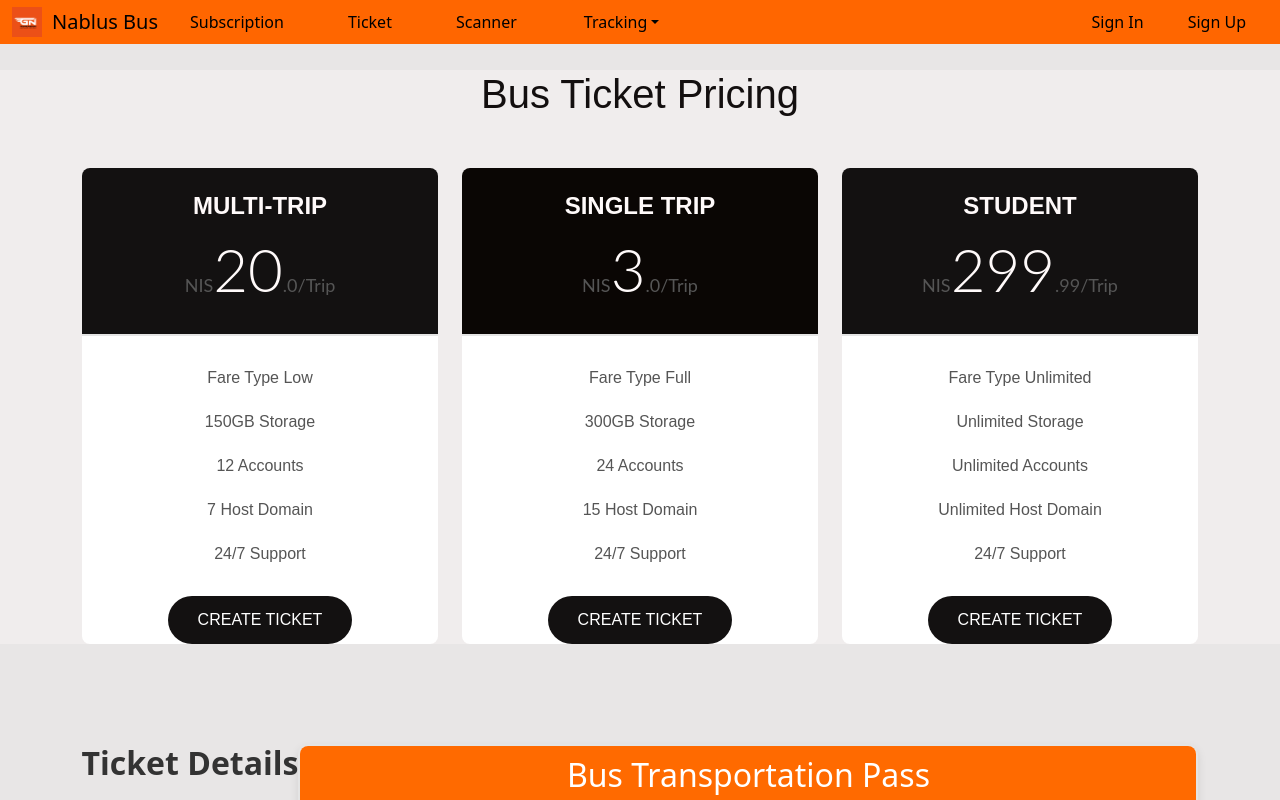
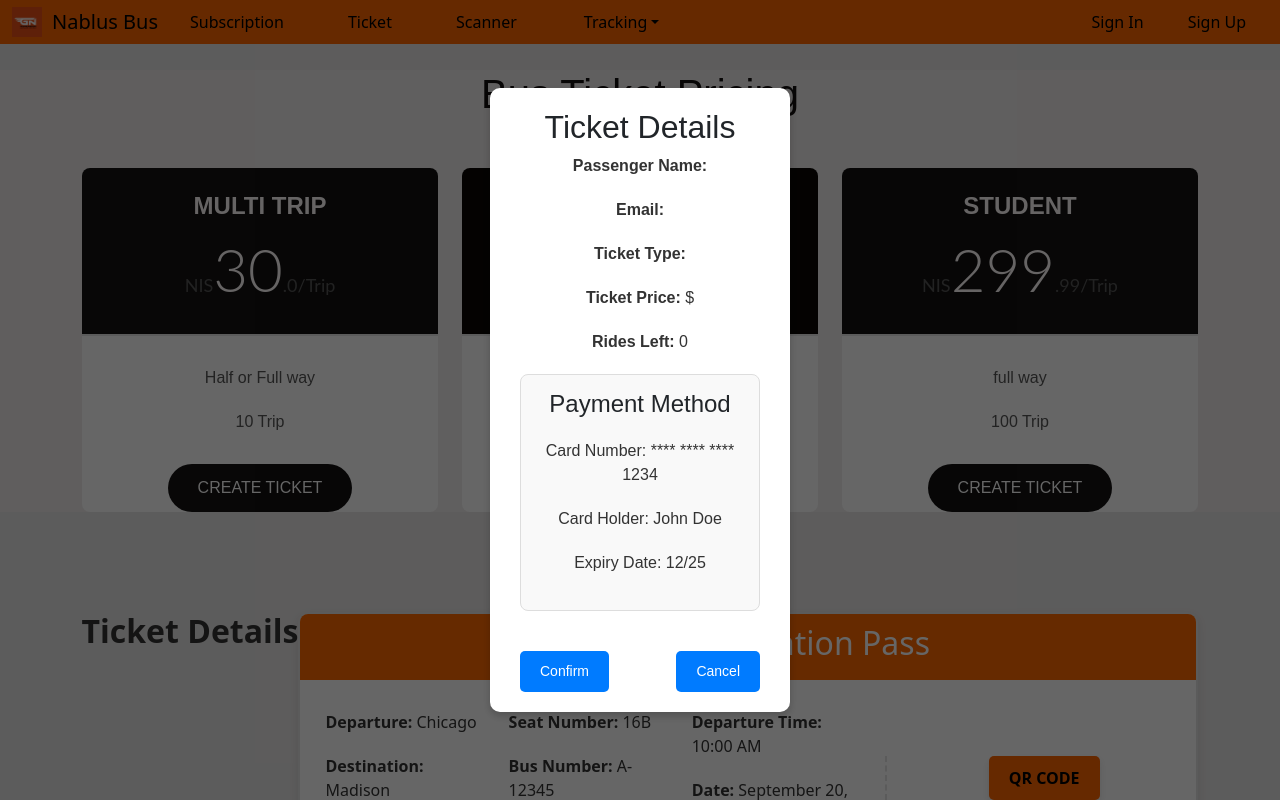
Before and after one commit to omarPALE/NablusBus, a React (Vite) app in the folder web/client/login/: page /subscription in a window 1280 px wide. Shown: the top 800 px of the page. Built offline with nearby package versions, Linux system fonts and the light colour scheme.

Commit message:
add payment method card and edit get ticket pop up

```diff
--- a/web/client/login/component/Subscription-component/PricingTable.jsx
+++ b/web/client/login/component/Subscription-component/PricingTable.jsx
@@ -1,18 +1,24 @@
 import { useState, useEffect, useRef } from "react";
+import TicketPopUp from "../pop-ups/Ticket-Popup";
+import { useNavigate } from "react-router-dom";
+import PropType from "prop-types";
 import axios from "axios";
 import "./Ticket.css";
-import TicketPopUp from "../pop-ups/Ticket-Popup";
-
-const PricingTable = () => {
+const PricingTable = (props) => {
   const [pricingData, setPricingData] = useState([]);
   const ticketRef = useRef(null);
   const pricingRef = useRef(null);
+  const navigate = useNavigate();
 
-  const [isPopupOpen, setIsPopupOpen] = useState(false);
+  const [isPopupOpen, setIsPopupOpen] = useState(true);
+  const [isMsgPopupOpen, setIsMsgPopupOpen] = useState(false);
+
   const [ticketData, setTicketData] = useState({
+    userName: "",
     user_id: "",
     type: "",
     rides_left: 0,
+    qr_code: "",
   });
   const [responseMessage, setResponseMessage] = useState("");
 
@@ -35,34 +41,25 @@ const PricingTable = () => {
     const fetchData = async () => {
       const data = [
         {
-          id: 1,
-          plan: "Multi-Trip",
-          price: 20,
-          FareType: "Low",
-          storage: "150GB",
-          accounts: 12,
-          domains: 7,
-          support: "24/7",
+          user_id: 1,
+          plan: "Multi Trip",
+          price: 30,
+          TicketType: "Half or Full",
+          trip_left: 10,
         },
         {
           id: 2,
           plan: "Single Trip",
           price: 3,
-          FareType: "Full",
-          storage: "300GB",
-          accounts: 24,
-          domains: 15,
-          support: "24/7",
+          TicketType: "Half or Full",
+          trip_left: 1,
         },
         {
           id: 3,
           plan: "Student",
           price: 299.99,
-          FareType: "Unlimited",
-          storage: "Unlimited",
-          accounts: "Unlimited",
-          domains: "Unlimited",
-          support: "24/7",
+          TicketType: "full",
+          trip_left: 100,
         },
       ];
       setPricingData(data);
@@ -95,6 +92,19 @@ const PricingTable = () => {
       if (ticketRef.current) observer.unobserve(ticketRef.current);
     };
   }, []);
+
+  const handleCreateTicket = () => {
+    if (!props.userState.loggedIn) {
+      setIsMsgPopupOpen(true);
+      setTimeout(() => {
+        setIsMsgPopupOpen(false);
+        navigate("/login"); // Redirect to the sign-in page after showing the popup
+      }, 1500); // Adjust the timeout as needed
+    } else {
+      // Proceed with creating the ticket
+      setIsPopupOpen(true);
+    }
+  };
 
   return (
     <div id="generic_price_table">
@@ -134,24 +144,15 @@ const PricingTable = () => {
                   <div className="generic_feature_list">
                     <ul>
                       <li>
-                        Fare Type <span>{plan.FareType}</span>
+                        <span>{plan.TicketType}</span> way
                       </li>
                       <li>
-                        <span>{plan.storage}</span> Storage
-                      </li>
-                      <li>
-                        <span>{plan.accounts}</span> Accounts
-                      </li>
-                      <li>
-                        <span>{plan.domains}</span> Host Domain
-                      </li>
-                      <li>
-                        <span>{plan.support}</span> Support
+                        <span>{plan.trip_left}</span> Trip
                       </li>
                     </ul>
                   </div>
                   <div className="generic_price_btn clearfix">
-                    <a href="#" onClick={() => setIsPopupOpen(true)}>
+                    <a href="#" onClick={handleCreateTicket}>
                       Create Ticket
                     </a>
                   </div>
@@ -167,12 +168,25 @@ const PricingTable = () => {
         isPopupOpen={isPopupOpen}
         setIsPopupOpen={setIsPopupOpen}
         ticketData={ticketData}
+        userState={props.userState}
         setTicketData={setTicketData}
         handleGenerateTicket={handleGenerateTicket}
         responseMessage={responseMessage}
       />
+
+      {isMsgPopupOpen && (
+        <div className="popup-overlay">
+          <div className="popup-content">
+            <p>You need to sign in to create a ticket!</p>
+          </div>
+        </div>
+      )}
     </div>
   );
 };
 
+PricingTable.propTypes = {
+  userState: PropType.object,
+};
+
 export default PricingTable;
--- a/web/client/login/component/Subscription-component/Ticket.css
+++ b/web/client/login/component/Subscription-component/Ticket.css
@@ -369,3 +369,71 @@ ticket Description
   font-size: 1rem;
   line-height: 1.8;
 }
+
+/* msg pop up styles */
+
+/* .popup {
+  position: fixed;
+  top: 50%;
+  left: 50%;
+  transform: translate(-50%, -50%);
+  background: #fff;
+  border: 1px solid #ddd;
+  border-radius: 8px;
+  padding: 20px;
+  box-shadow: 0px 4px 6px rgba(0, 0, 0, 0.1);
+  z-index: 1000;
+  text-align: center;
+  font-family: Arial, sans-serif;
+}
+
+.popup p {
+  margin: 0;
+  font-size: 16px;
+  color: #333;
+} */
+
+/* Fullscreen overlay for the popup */
+.popup-overlay {
+  position: fixed;
+  top: 0;
+  left: 0;
+  width: 100%;
+  height: 100%;
+  background: rgba(0, 0, 0, 0.6); /* Semi-transparent black background */
+  z-index: 1000; /* Make sure it's above everything */
+  display: flex;
+  justify-content: center;
+  align-items: center;
+}
+
+/* Content of the popup */
+.popup-content {
+  background: white;
+  border-radius: 10px;
+  padding: 20px 30px;
+  text-align: center;
+  box-shadow: 0 4px 8px rgba(0, 0, 0, 0.2);
+  width: 300px;
+  max-width: 90%;
+}
+
+.popup-content p {
+  font-size: 16px;
+  color: #333;
+  margin-bottom: 20px;
+}
+
+.popup-content button {
+  padding: 10px 20px;
+  background-color: #007bff;
+  color: white;
+  border: none;
+  border-radius: 5px;
+  font-size: 14px;
+  cursor: pointer;
+}
+
+.popup-content button:hover {
+  background-color: #0056b3;
+}
--- a/web/client/login/component/Subscription.jsx
+++ b/web/client/login/component/Subscription.jsx
@@ -1,12 +1,17 @@
 import TicketSection from "./Subscription-component/Ticket-section";
 import TicketBenefits from "./Subscription-component/Description-component";
 import PricingTable from "./Subscription-component/PricingTable";
-export default function Subscription() {
+import PropType from "prop-types";
+export default function Subscription(props) {
   return (
     <div>
-      <PricingTable />
+      <PricingTable userState={props.userState} />
       <TicketSection />
       <TicketBenefits />
     </div>
   );
 }
+
+Subscription.propTypes = {
+  userState: PropType.object.isRequired,
+};
--- a/web/client/login/component/pop-ups/Ticket-Popup.jsx
+++ b/web/client/login/component/pop-ups/Ticket-Popup.jsx
@@ -1,63 +1,50 @@
-import "./ticket-popups.css"; // Create a separate CSS file for styling the popup
+import "./ticket-popups.css"; // Import your CSS
 import PropTypes from "prop-types";
 
 const TicketPopUp = ({
   isPopupOpen,
   setIsPopupOpen,
   ticketData,
-  setTicketData,
+  userState,
   handleGenerateTicket,
   responseMessage,
 }) => {
-  if (!isPopupOpen) return null; // Don't render the popup if it isn't open
+  if (!isPopupOpen) return null; // Don't render the popup if it's not open
 
   return (
     <div className="popup-overlay">
       <div className="popup-content">
-        <h2>Create Ticket</h2>
+        <h2>Ticket Details</h2>
 
-        {/* Ticket Fields */}
-        <div className="form-group">
-          <label>
-            User ID:
-            <input
-              type="text"
-              value={ticketData.user_id}
-              onChange={(e) =>
-                setTicketData({ ...ticketData, user_id: e.target.value })
-              }
-            />
-          </label>
+        {/* User Information */}
+        <div className="info-section">
+          <p>
+            <strong>Passenger Name:</strong> {userState.username}
+          </p>
+          <p>
+            <strong>Email:</strong> {userState.email}
+          </p>
         </div>
 
-        <div className="form-group">
-          <label>
-            Ticket Type:
-            <select
-              value={ticketData.type}
-              onChange={(e) =>
-                setTicketData({ ...ticketData, type: e.target.value })
-              }
-            >
-              <option value="">Select Type</option>
-              <option value="multi-trip">Multi-Trip</option>
-              <option value="single-trip">Single Trip</option>
-              <option value="student">Student</option>
-            </select>
-          </label>
+        {/* Ticket Information */}
+        <div className="info-section">
+          <p>
+            <strong>Ticket Type:</strong> {ticketData.type}
+          </p>
+          <p>
+            <strong>Ticket Price:</strong> ${ticketData.price}
+          </p>
+          <p>
+            <strong>Rides Left:</strong> {ticketData.rides_left}
+          </p>
         </div>
 
-        <div className="form-group">
-          <label>
-            Rides Left:
-            <input
-              type="number"
-              value={ticketData.rides_left}
-              onChange={(e) =>
-                setTicketData({ ...ticketData, rides_left: e.target.value })
-              }
-            />
-          </label>
+        {/* Payment Details Card */}
+        <div className="payment-card">
+          <h3>Payment Method</h3>
+          <p>Card Number: **** **** **** 1234</p>
+          <p>Card Holder: John Doe</p>
+          <p>Expiry Date: 12/25</p>
         </div>
 
         {/* Confirm and Cancel Buttons */}
@@ -73,6 +60,7 @@ const TicketPopUp = ({
           </button>
         </div>
 
+        {/* Response Message */}
         {responseMessage && (
           <p className="response-message">{responseMessage}</p>
         )}
@@ -84,8 +72,15 @@ const TicketPopUp = ({
 TicketPopUp.propTypes = {
   isPopupOpen: PropTypes.bool.isRequired,
   setIsPopupOpen: PropTypes.func.isRequired,
-  ticketData: PropTypes.object.isRequired,
-  setTicketData: PropTypes.func.isRequired,
+  ticketData: PropTypes.shape({
+    type: PropTypes.string,
+    price: PropTypes.number,
+    rides_left: PropTypes.number,
+  }).isRequired,
+  userState: PropTypes.shape({
+    username: PropTypes.string,
+    email: PropTypes.string,
+  }).isRequired,
   handleGenerateTicket: PropTypes.func.isRequired,
   responseMessage: PropTypes.string,
 };
--- a/web/client/login/component/pop-ups/ticket-popups.css
+++ b/web/client/login/component/pop-ups/ticket-popups.css
@@ -1,11 +1,10 @@
-/* PopUp Component Styling */
 .popup-overlay {
   position: fixed;
   top: 0;
   left: 0;
-  width: 100vw;
-  height: 100vh;
-  background-color: rgba(0, 0, 0, 0.5);
+  width: 100%;
+  height: 100%;
+  background: rgba(0, 0, 0, 0.6);
   display: flex;
   justify-content: center;
   align-items: center;
@@ -13,50 +12,51 @@
 }
 
 .popup-content {
-  background-color: #fff;
+  background: white;
+  border-radius: 10px;
   padding: 20px;
-  border-radius: 10px;
+  text-align: left;
   width: 400px;
   box-shadow: 0 4px 8px rgba(0, 0, 0, 0.2);
 }
 
-.popup-content h2 {
-  text-align: center;
+.info-section {
+  margin-bottom: 15px;
+}
+
+.info-section p {
+  margin: 5px 0;
+}
+
+.payment-card {
+  background: #f9f9f9;
+  padding: 15px;
+  border-radius: 8px;
+  border: 1px solid #ddd;
   margin-bottom: 20px;
 }
 
-.form-group {
-  margin-bottom: 15px;
-}
-
-.form-group label {
-  display: block;
-  font-weight: bold;
-  margin-bottom: 5px;
-}
-
-.form-group input,
-.form-group select {
-  width: 100%;
-  padding: 8px;
-  margin: 5px 0;
-  border: 1px solid #ccc;
-  border-radius: 5px;
+.payment-card h3 {
+  margin: 0 0 10px;
 }
 
 .popup-buttons {
-  text-align: center;
-  margin-top: 20px;
+  display: flex;
+  justify-content: space-between;
+}
+
+.confirm-button,
+.cancel-button {
+  padding: 10px 20px;
+  border: none;
+  border-radius: 5px;
+  font-size: 14px;
+  cursor: pointer;
 }
 
 .confirm-button {
-  padding: 10px 20px;
   background-color: #28a745;
-  color: #fff;
-  border: none;
-  border-radius: 5px;
-  cursor: pointer;
-  margin-right: 10px;
+  color: white;
 }
 
 .confirm-button:hover {
@@ -64,12 +64,8 @@
 }
 
 .cancel-button {
-  padding: 10px 20px;
   background-color: #dc3545;
-  color: #fff;
-  border: none;
-  border-radius: 5px;
-  cursor: pointer;
+  color: white;
 }
 
 .cancel-button:hover {
@@ -77,7 +73,7 @@
 }
 
 .response-message {
-  margin-top: 15px;
-  font-size: 1rem;
+  margin-top: 10px;
   color: #333;
+  font-style: italic;
 }
--- a/web/client/login/src/App.jsx
+++ b/web/client/login/src/App.jsx
@@ -14,6 +14,7 @@ function App() {
     loggedIn: false,
     email: "",
     username: "",
+    userID: 0,
   });
 
   return (
```
